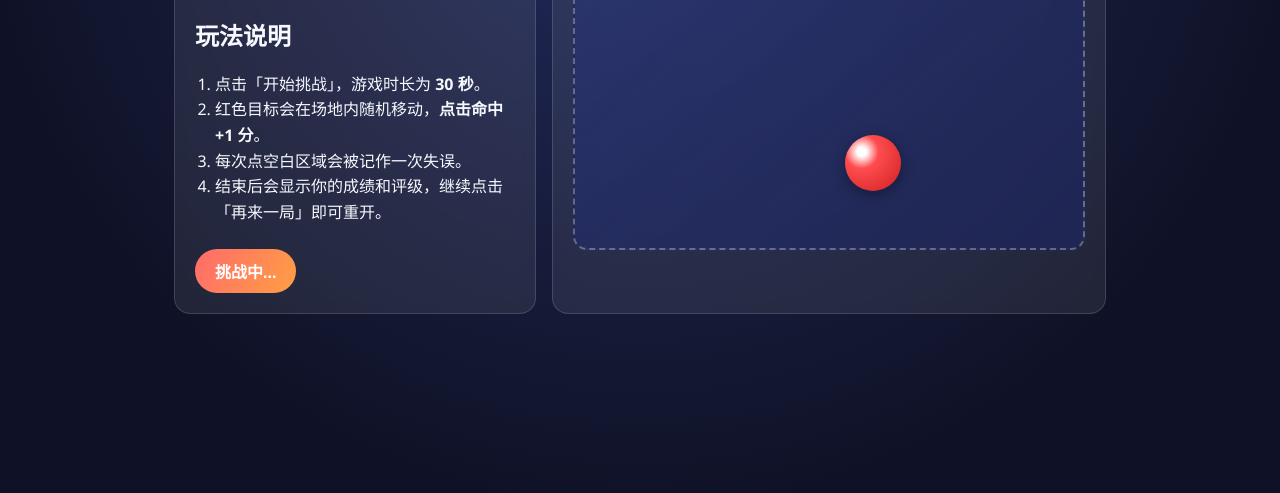
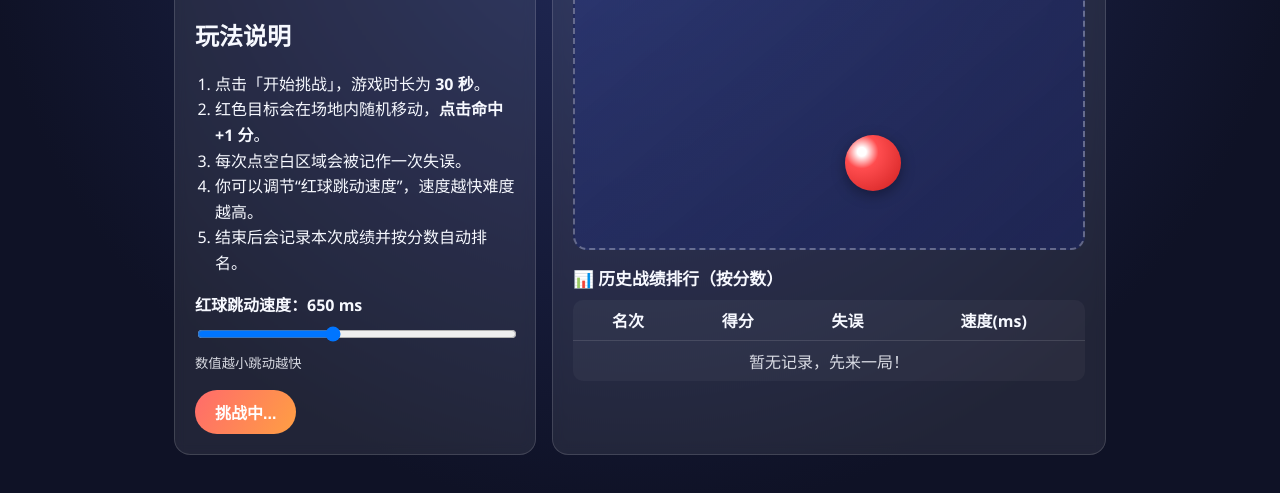
Before and after one commit to Liu723/FunSystem, a website: page index.html in a window 1280 px wide. Both pictures are taken after a click on the button "开始挑战". Shown: the part 151-644 px from the top of the page. Drawn offline with Linux system fonts and the light colour scheme.

Commit message:
feat: add speed control and ranked game history

```diff
--- a/game.js
+++ b/game.js
@@ -5,6 +5,9 @@ const missEl = document.getElementById('miss');
 const arena = document.getElementById('arena');
 const target = document.getElementById('target');
 const overlay = document.getElementById('overlay');
+const speedRange = document.getElementById('speedRange');
+const speedValue = document.getElementById('speedValue');
+const historyBody = document.getElementById('historyBody');
 
 let score = 0;
 let miss = 0;
@@ -12,6 +15,8 @@ let timeLeft = 30;
 let gameTimer = null;
 let moveTimer = null;
 let isRunning = false;
+let moveInterval = Number(speedRange.value);
+const gameHistory = [];
 
 function randomPosition() {
   const maxX = arena.clientWidth - target.offsetWidth;
@@ -27,6 +32,11 @@ function clearTimers() {
   clearInterval(moveTimer);
 }
 
+function startMoveTimer() {
+  clearInterval(moveTimer);
+  moveTimer = setInterval(randomPosition, moveInterval);
+}
+
 function rankMessage(finalScore) {
   if (finalScore >= 35) return '🔥 反应超神，手速王者！';
   if (finalScore >= 25) return '🚀 很强！继续冲击更高分。';
@@ -34,15 +44,47 @@ function rankMessage(finalScore) {
   return '🌱 别灰心，多来几局就能进步！';
 }
 
+function renderHistory() {
+  if (gameHistory.length === 0) {
+    historyBody.innerHTML = '<tr><td colspan="4" class="empty">暂无记录，先来一局！</td></tr>';
+    return;
+  }
+
+  const ranked = [...gameHistory].sort((a, b) => b.score - a.score || a.miss - b.miss);
+  historyBody.innerHTML = ranked
+    .map(
+      (item, index) => `
+      <tr>
+        <td>#${index + 1}</td>
+        <td>${item.score}</td>
+        <td>${item.miss}</td>
+        <td>${item.speed}</td>
+      </tr>
+    `
+    )
+    .join('');
+}
+
+function saveCurrentResult() {
+  gameHistory.push({
+    score,
+    miss,
+    speed: moveInterval
+  });
+  renderHistory();
+}
+
 function endGame() {
   isRunning = false;
   clearTimers();
+  saveCurrentResult();
   startBtn.textContent = '再来一局';
   overlay.hidden = false;
   overlay.innerHTML = `
     <div>
       <p><strong>时间到！</strong></p>
       <p>最终得分：<strong>${score}</strong>，失误：<strong>${miss}</strong></p>
+      <p>本局速度：<strong>${moveInterval}ms</strong></p>
       <p>${rankMessage(score)}</p>
     </div>
   `;
@@ -72,12 +114,20 @@ function startGame() {
   randomPosition();
   clearTimers();
   gameTimer = setInterval(tick, 1000);
-  moveTimer = setInterval(randomPosition, 650);
+  startMoveTimer();
 }
 
 startBtn.addEventListener('click', () => {
   if (!isRunning) {
     startGame();
+  }
+});
+
+speedRange.addEventListener('input', () => {
+  moveInterval = Number(speedRange.value);
+  speedValue.textContent = String(moveInterval);
+  if (isRunning) {
+    startMoveTimer();
   }
 });
 
@@ -102,4 +152,6 @@ window.addEventListener('resize', () => {
 });
 
 overlay.hidden = false;
+speedValue.textContent = String(moveInterval);
+renderHistory();
 randomPosition();
--- a/index.html
+++ b/index.html
@@ -16,8 +16,16 @@
           <li>点击「开始挑战」，游戏时长为 <strong>30 秒</strong>。</li>
           <li>红色目标会在场地内随机移动，<strong>点击命中 +1 分</strong>。</li>
           <li>每次点空白区域会被记作一次失误。</li>
-          <li>结束后会显示你的成绩和评级，继续点击「再来一局」即可重开。</li>
+          <li>你可以调节“红球跳动速度”，速度越快难度越高。</li>
+          <li>结束后会记录本次成绩并按分数自动排名。</li>
         </ol>
+
+        <div class="speed-control">
+          <label for="speedRange">红球跳动速度：<span id="speedValue">650</span> ms</label>
+          <input id="speedRange" type="range" min="250" max="1200" step="50" value="650" />
+          <small>数值越小跳动越快</small>
+        </div>
+
         <button id="startBtn" class="btn">开始挑战</button>
       </section>
 
@@ -32,6 +40,25 @@
           <button id="target" class="target" aria-label="目标"></button>
           <p id="overlay" class="overlay">点击开始按钮，准备好后开冲！</p>
         </div>
+
+        <section class="history">
+          <h2>📊 历史战绩排行（按分数）</h2>
+          <table>
+            <thead>
+              <tr>
+                <th>名次</th>
+                <th>得分</th>
+                <th>失误</th>
+                <th>速度(ms)</th>
+              </tr>
+            </thead>
+            <tbody id="historyBody">
+              <tr>
+                <td colspan="4" class="empty">暂无记录，先来一局！</td>
+              </tr>
+            </tbody>
+          </table>
+        </section>
       </section>
     </main>
 
--- a/styles.css
+++ b/styles.css
@@ -40,8 +40,28 @@ ol {
   line-height: 1.6;
 }
 
+.speed-control {
+  margin: 12px 0 8px;
+}
+
+.speed-control label {
+  display: block;
+  margin-bottom: 8px;
+  font-weight: 600;
+}
+
+.speed-control input {
+  width: 100%;
+}
+
+.speed-control small {
+  display: block;
+  margin-top: 6px;
+  opacity: 0.85;
+}
+
 .btn {
-  margin-top: 8px;
+  margin-top: 10px;
   border: none;
   background: linear-gradient(120deg, #ff6b6b, #ff9f43);
   color: white;
@@ -103,12 +123,44 @@ ol {
   background: rgba(10, 10, 24, 0.35);
 }
 
+.overlay[hidden] {
+  display: none;
+}
+
+.history {
+  margin-top: 16px;
+}
+
+.history h2 {
+  margin: 0 0 10px;
+  font-size: 1.05rem;
+}
+
+table {
+  width: 100%;
+  border-collapse: collapse;
+  background: rgba(255, 255, 255, 0.04);
+  border-radius: 10px;
+  overflow: hidden;
+}
+
+th,
+td {
+  border-bottom: 1px solid rgba(255, 255, 255, 0.12);
+  padding: 8px 10px;
+  text-align: center;
+}
+
+tbody tr:last-child td {
+  border-bottom: none;
+}
+
+.empty {
+  opacity: 0.85;
+}
+
 @media (max-width: 880px) {
   .app {
     grid-template-columns: 1fr;
   }
 }
-
-.overlay[hidden] {
-  display: none;
-}
```
Also changed, not shown: README.md.
